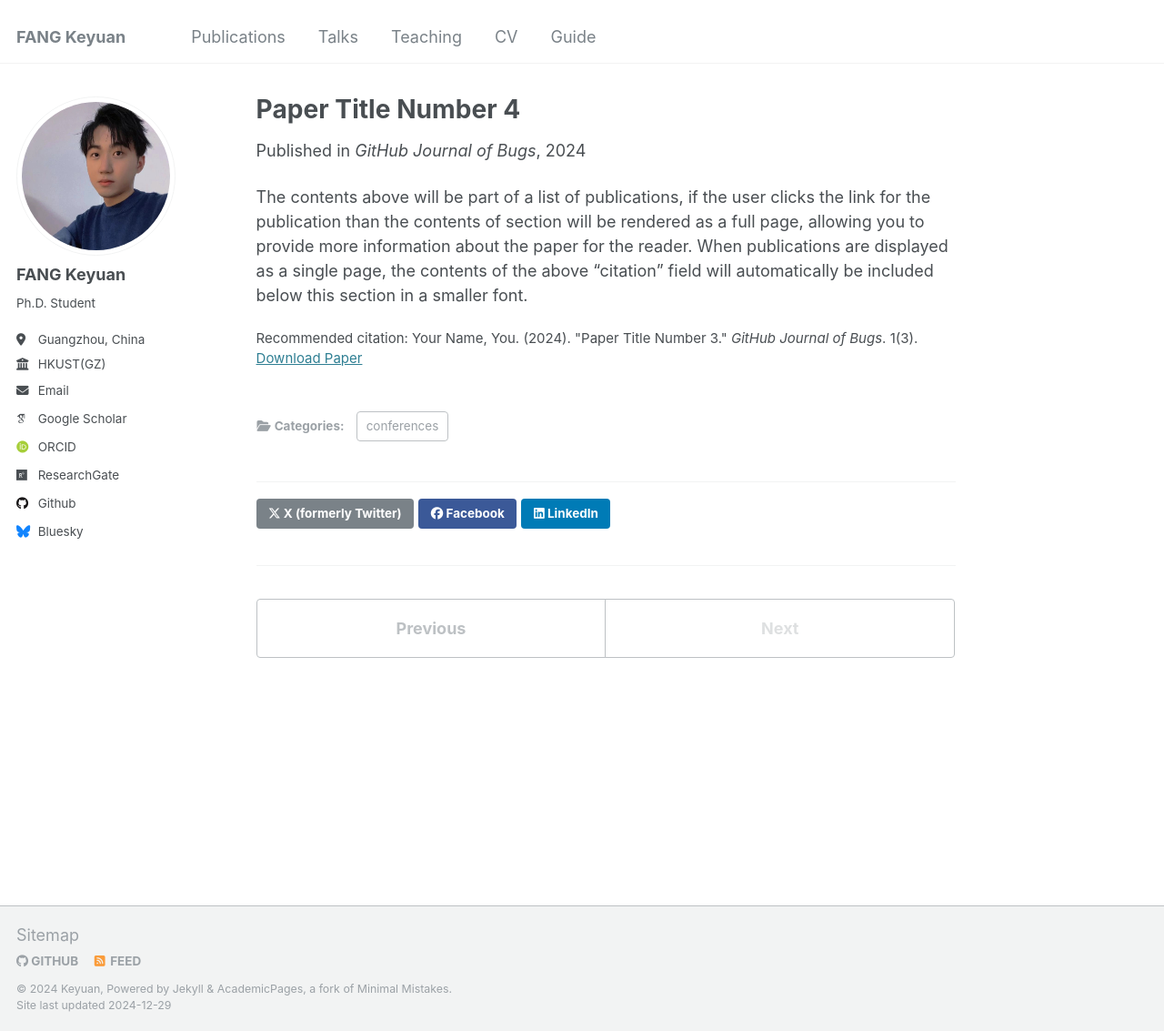
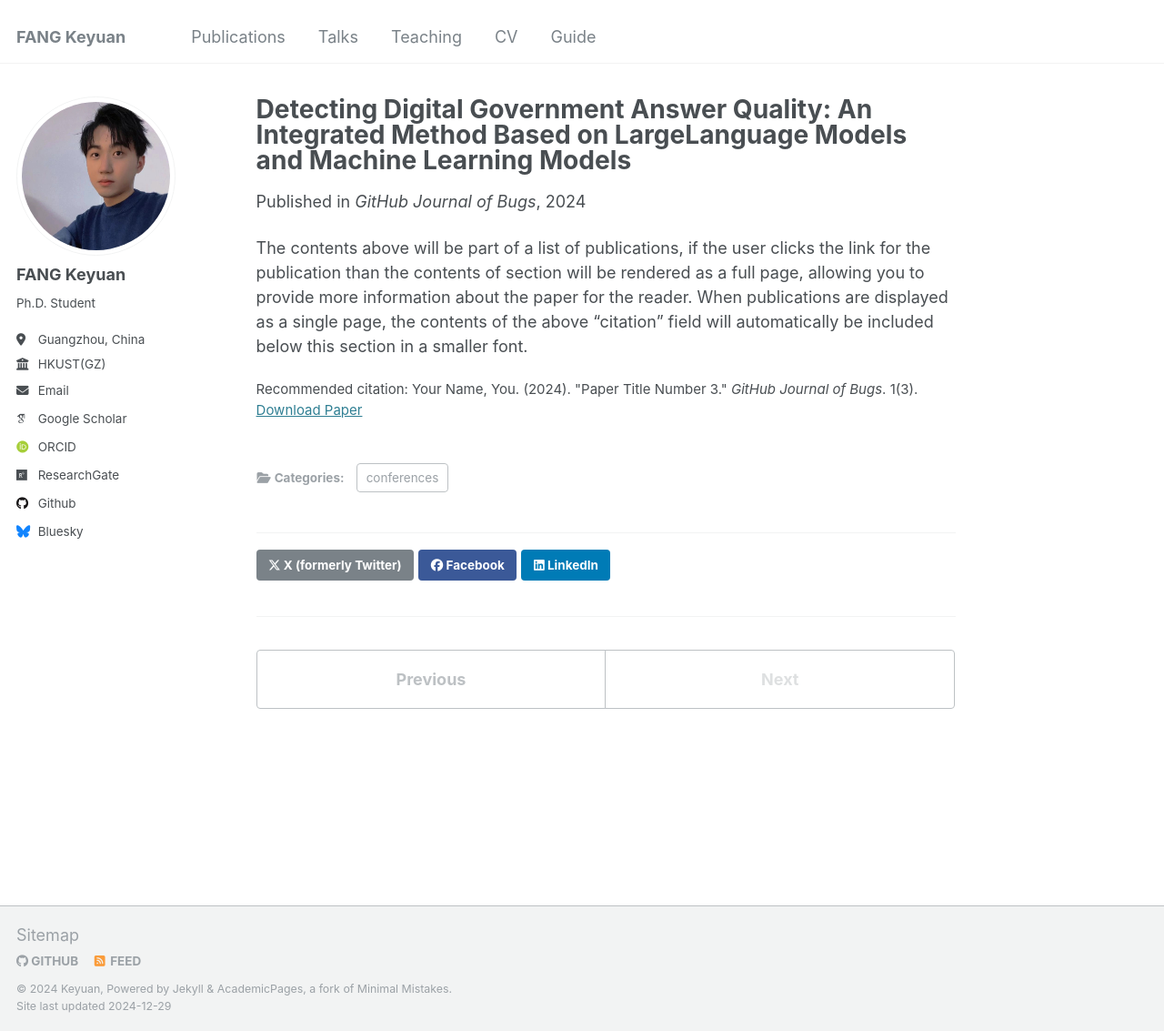
Before and after one commit to AnthonyKeyuanFang/AnthonyKeyuanFang.github.io, a Jekyll site: the page built from _publications/2024-02-17-paper-title-number-4.md, in a window 1280 px wide and 1133 px high. Shown: the whole window at 91% size. Built offline with Jekyll 4.4.1, drawn with Linux system fonts in a browser that asks for light colours; some web fonts are replaced.

Commit message:
Update 2024-02-17-paper-title-number-4.md

```diff
--- a/_publications/2024-02-17-paper-title-number-4.md
+++ b/_publications/2024-02-17-paper-title-number-4.md
@@ -1,5 +1,5 @@
 ---
-title: "Paper Title Number 4"
+title: "Detecting Digital Government Answer Quality: An Integrated Method Based on LargeLanguage Models and Machine Learning Models"
 collection: publications
 category: conferences
 permalink: /publication/2024-02-17-paper-title-number-4
```
